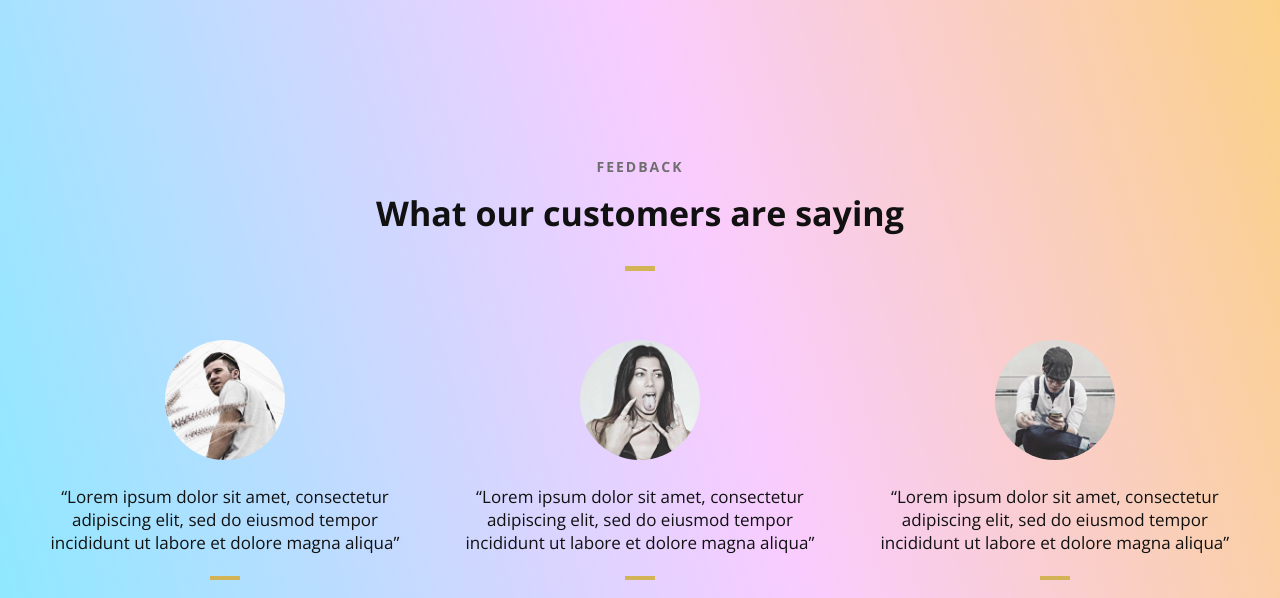
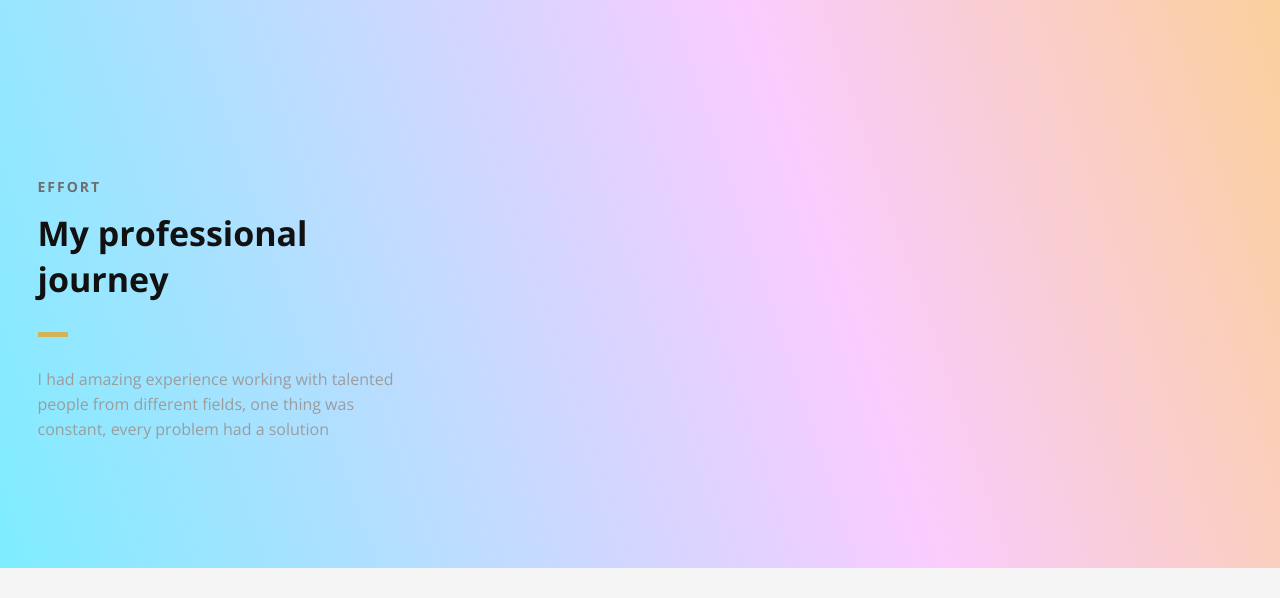
Before and after one commit to lemonazaur/personalWebsite, a plain HTML site: page index.html in a window 1280 px wide. Shown: the part 2202-2800 px from the top of the page. Drawn offline with nearby package versions, Linux system fonts and the light colour scheme.

Commit message:
remove testimonials section

```diff
--- a/index.html
+++ b/index.html
@@ -83,9 +83,6 @@
                         </li>
                         <li>
                             <a href="#portfolio">Portfolio</a>
-                        </li>
-                        <li>
-                            <a href="#testimonials">Testimonials</a>
                         </li>
                         <li>
                             <a href="#experience">Work experience</a>
@@ -272,51 +269,6 @@
     </aside>
     <!--End of Gallery-->
 
-    <!--Testimonials-->
-    <aside id="testimonials" class="scrollto text-center" data-enllax-ratio=".2">
-
-        <div class="row clearfix">
-
-            <div class="section-heading">
-                <h3>FEEDBACK</h3>
-                <h2 class="section-title">What our customers are saying</h2>
-            </div>
-
-            <!--User Testimonial-->
-            <blockquote class="col-3 testimonial classic">
-                <img src="images/user-images/user-1.jpg" alt="User"/>
-                <q>Lorem ipsum dolor sit amet, consectetur adipiscing elit, sed do eiusmod tempor incididunt ut
-                    labore
-                    et dolore magna aliqua</q>
-                <footer>John Doe - Happy Customer</footer>
-            </blockquote>
-            <!-- End of Testimonial-->
-
-            <!--User Testimonial-->
-            <blockquote class="col-3 testimonial classic">
-                <img src="images/user-images/user-2.jpg" alt="User"/>
-                <q>Lorem ipsum dolor sit amet, consectetur adipiscing elit, sed do eiusmod tempor incididunt ut
-                    labore
-                    et dolore magna aliqua</q>
-                <footer>Roslyn Doe - Happy Customer</footer>
-            </blockquote>
-            <!-- End of Testimonial-->
-
-            <!--User Testimonial-->
-            <blockquote class="col-3 testimonial classic">
-                <img src="images/user-images/user-3.jpg" alt="User"/>
-                <q>Lorem ipsum dolor sit amet, consectetur adipiscing elit, sed do eiusmod tempor incididunt ut
-                    labore
-                    et dolore magna aliqua</q>
-                <footer>Thomas Doe - Happy Customer</footer>
-            </blockquote>
-            <!-- End of Testimonial-->
-
-        </div>
-
-    </aside>
-    <!--End of Testimonials-->
-
     <!--Clients-->
     <section id="experience" class="scrollto clearfix">
         <div class="row clearfix">
```
